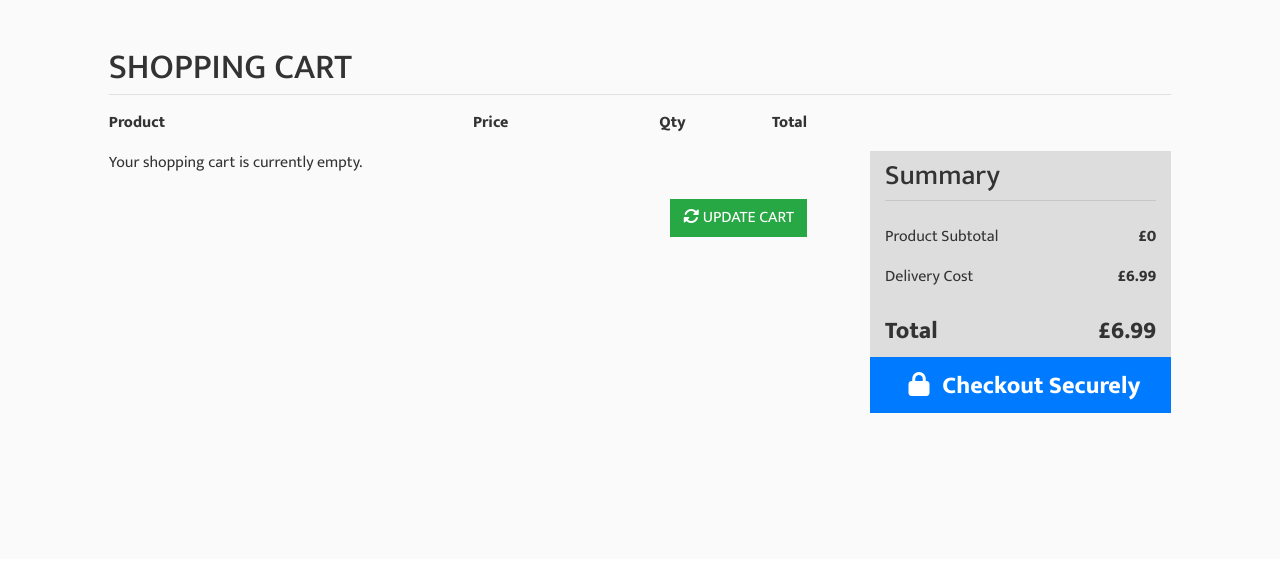
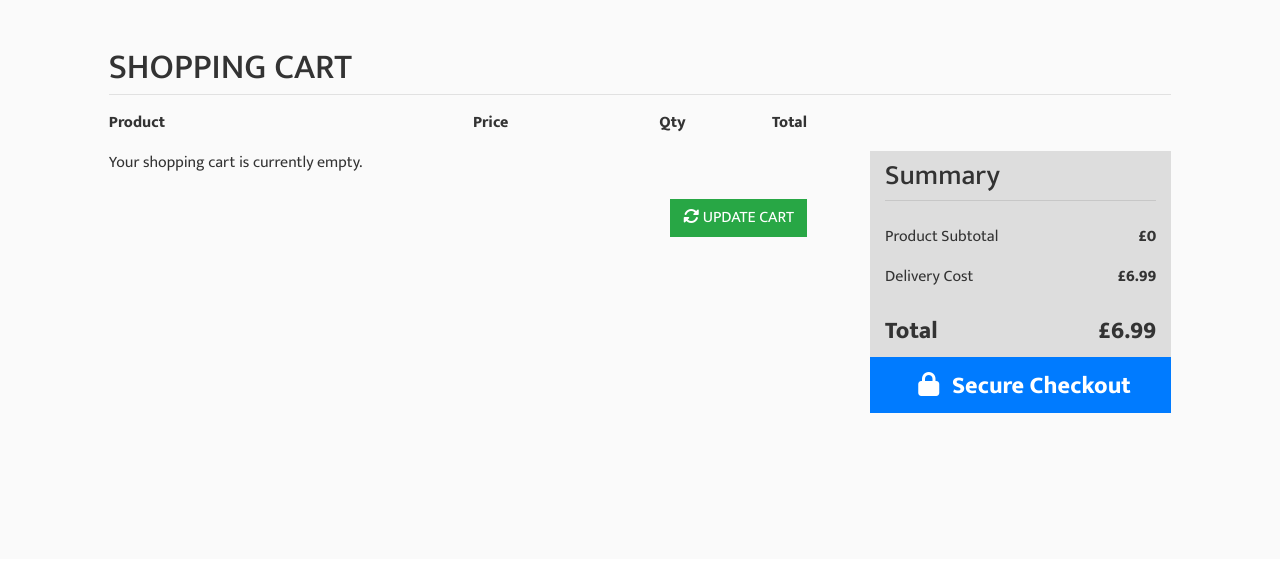
Before and after one commit to Code-Institute-Submissions/milestone-4-INVITATIONS, a Django app: page /cart/ in a window 1280 px wide. Shown: the part 125-687 px from the top of the page. Run offline with Django 3.2, Linux system fonts and the light colour scheme; some libraries are stand-ins or nearby versions.

Commit message:
Change checkout button wording

```diff
--- a/cart/templates/cart/cart-totals-summary.html
+++ b/cart/templates/cart/cart-totals-summary.html
@@ -18,7 +18,7 @@
     <div class="col-12 p-0 text-center">
         <a class="w-100 btn btn-primary rounded-0 p-2 fz__lg" href="#">
             <i class="fas fa-lock icon"></i>
-            <span class="font-weight-bold">Checkout Securely</span>
+            <span class="font-weight-bold">Secure Checkout</span>
         </a>
     </div>
 </div>
```
